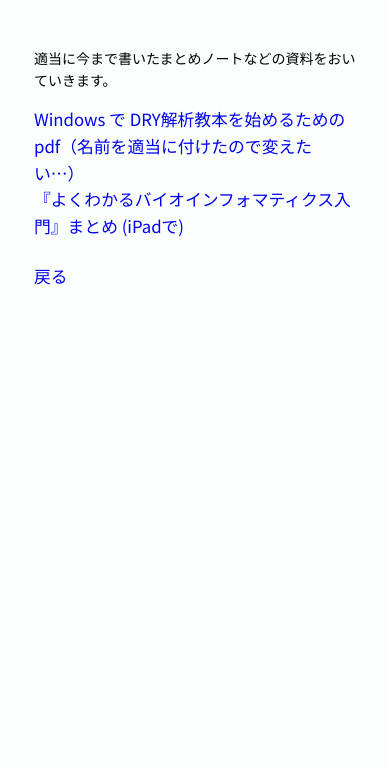
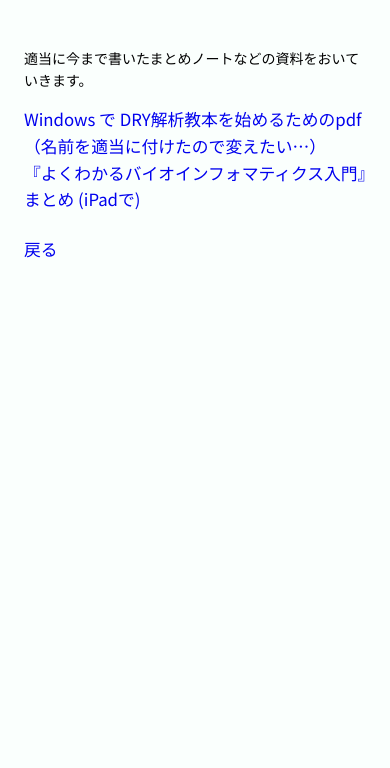
Before and after one commit to cakbby/bioinfo, a plain HTML site: page matomes.html in a window 390 px wide. Shown: the part 76-844 px from the top of the page. Drawn offline with Linux system fonts and the light colour scheme.

Commit message:
responsive cut the margin

```diff
--- a/stylesheets/database_top.css
+++ b/stylesheets/database_top.css
@@ -9,6 +9,12 @@ body {
 	line-height: 1.6;
     background-color:rgb(250, 255, 253);
 	word-wrap: break-word;
+}
+
+@media screen and (max-width: 480px) {
+	body {
+		padding: 0 16px;
+	}
 }
 
 img {
```
